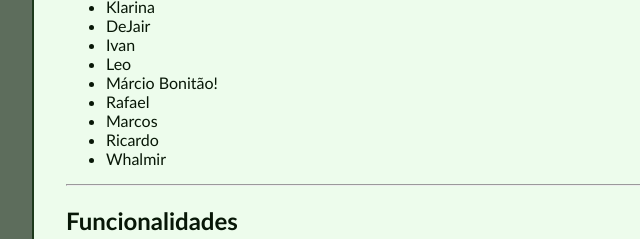
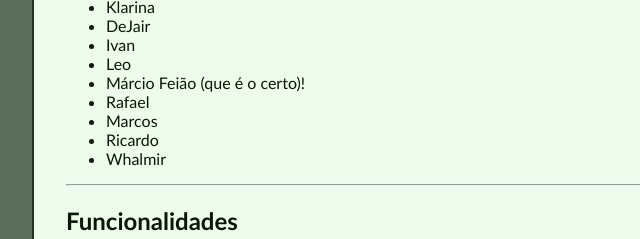
Before and after one commit to CFPsi/treinamento-git, a website: page index.html in a window 1280 px wide. Shown: the part 242-481 px from the top of the page, 154-794 px from the left. Drawn offline with Linux system fonts and the light colour scheme.

Commit message:
fix(pagina-inicial): corrige nome do márcio

```diff
--- a/index.html
+++ b/index.html
@@ -43,7 +43,7 @@
       <li>DeJair</li>
       <li>Ivan</li>
       <li>Leo</li>
-      <li>Márcio Bonitão!</li>
+      <li>Márcio Feião (que é o certo)!</li>
       <li>Rafael</li>
       <li>Marcos</li>
       <li>Ricardo</li>
```
